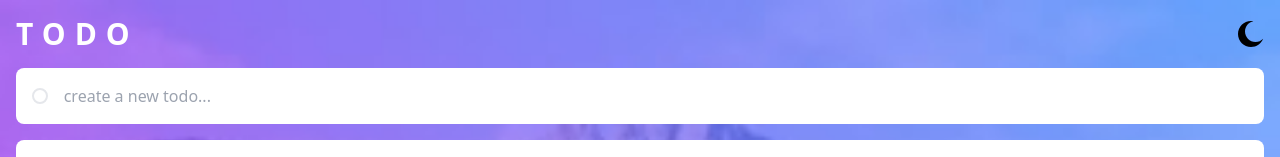
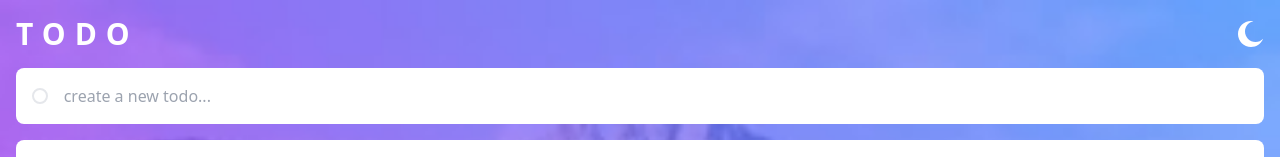
Before and after one commit to Abentancor/udemy-react-vite-TODO, a React (Vite) app: page / in a window 1280 px wide. Shown: the top 157 px of the page. Built offline with nearby package versions, Linux system fonts and the light colour scheme.

Commit message:
otro deploy

```diff
--- a/src/App.jsx
+++ b/src/App.jsx
@@ -10,7 +10,7 @@ const App = () => {
         <div className='flex justify-between py-4'>
           <h1 className='uppercase text-white text-3xl font-semibold tracking-[0.3em]'>Todo</h1>
           <button>
-              <MoonIcon fill=''/>
+              <MoonIcon fill='#fff'/>
           </button>
         </div>
         <form className='bg-white rounded-lg overflow-hidden py-4 flex gap-4 items-center px-4 mb-4'>
```
